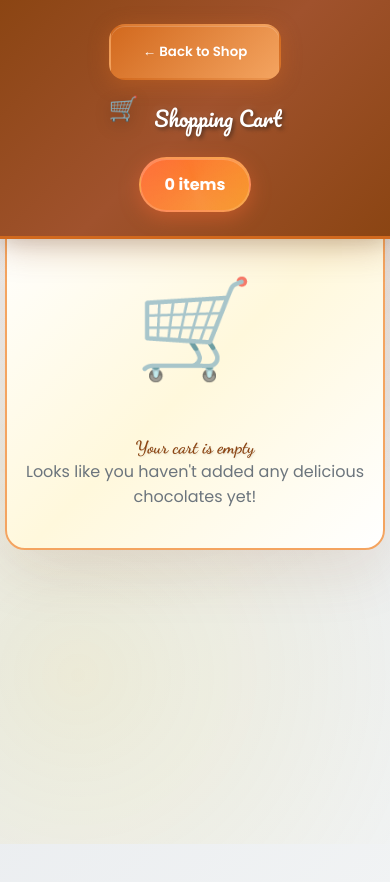
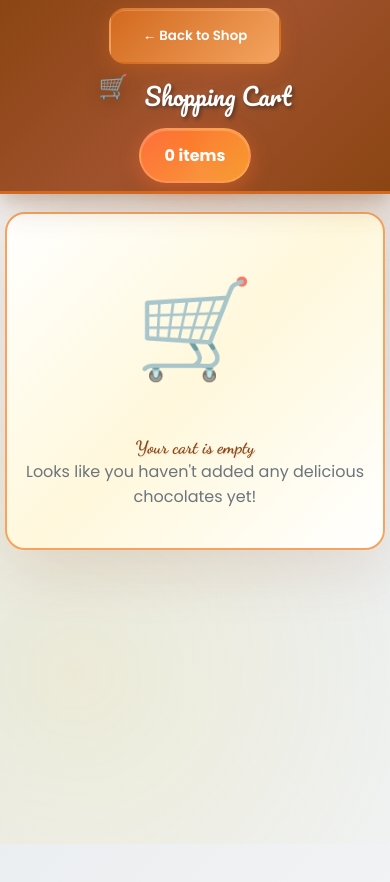
Before and after one commit to ADIR360/CandyBliss-Frontend, a React (Create React App) app: page /cart in a window 390 px wide. Shown: the top 882 px of the page. Built offline with nearby package versions, Linux system fonts and the light colour scheme.

Commit message:
cart css fix

```diff
--- a/src/Pages/Cart.css
+++ b/src/Pages/Cart.css
@@ -66,7 +66,8 @@ body {
 .cart-page-header {
   background: linear-gradient(135deg, var(--primary-brown) 0%, var(--secondary-brown) 50%, #8B4513 100%);
   border-bottom: 3px solid var(--accent-orange);
-  padding: 1.5rem 0;
+  padding: 1rem 0; /* Reduce from 1.5rem */
+  min-height: 80px; /* Add minimum height */
   position: fixed;
   top: 0;
   left: 0;
@@ -106,7 +107,12 @@ body {
 .cart-page-container {
   max-width: 1400px;
   margin: 0 auto;
-  padding: 0 2rem;
+  padding: 0 1rem; /* Reduce from 2rem */
+}
+@media (max-width: 768px) {
+  .cart-page-container {
+    padding: 0 0.5rem;
+  }
 }
 
 .cart-page-header .cart-page-container {
@@ -226,8 +232,8 @@ body {
   display: grid;
   grid-template-columns: 1fr 450px;
   gap: 3rem;
-  margin: 3rem 0;
-  padding-top: 140px;
+  margin: 2rem 0; /* Reduce from 3rem */
+  padding-top: 20px; /* Reduce from 140px - this is handled by container now */
 }
 
 /* ===== ENHANCED CART ITEMS SECTION ===== */
@@ -609,6 +615,12 @@ body {
   top: 160px;
   height: fit-content;
 }
+@media (max-width: 1024px) {
+  .cart-sidebar {
+    position: static;
+    top: auto;
+  }
+}
 
 .cart-order-summary {
   background: linear-gradient(135deg, #fff 0%, var(--cream) 50%, #fff 100%);
@@ -939,52 +951,53 @@ body {
 }
 
 @media (max-width: 768px) {
+  .cart-page-header {
+    padding: 0.8rem 0;
+    min-height: 70px;
+  }
   .cart-page-header .cart-page-container {
     flex-direction: column;
-    gap: 1.2rem;
+    gap: 0.8rem;
     text-align: center;
-    padding: 0 0.5rem;
+    padding: 0 1rem;
   }
   .cart-title-text {
-    font-size: 2rem;
+    font-size: 1.8rem;
   }
   .cart-main-content {
     grid-template-columns: 1fr;
-    gap: 1.2rem;
+    gap: 1.5rem;
     margin: 1rem 0;
-    padding-top: 120px;
+    padding-top: 0; /* Remove extra padding */
   }
-  .cart-items-section, .cart-order-summary {
-    padding: 1.2rem 0.7rem;
+  .cart-sidebar {
+    position: static;
+    margin-top: 0;
+  }
+  .cart-items-section,
+  .cart-order-summary {
+    padding: 1.5rem 1rem;
+    margin: 0 0.5rem;
     border-radius: 16px;
   }
   .cart-item-card {
     flex-direction: column;
-    align-items: flex-start;
-    gap: 1.2rem;
-    padding: 1.2rem 0.7rem;
-    width: 100%;
-    box-sizing: border-box;
-  }
-  .cart-item-image {
-    width: 70px;
-    height: 70px;
-    margin-bottom: 0.5rem;
-  }
-  .cart-item-img {
-    width: 60px;
-    height: 60px;
+    align-items: stretch;
+    gap: 1rem;
+    padding: 1.2rem;
+    margin: 0;
   }
   .cart-item-actions {
     width: 100%;
     justify-content: space-between;
-    flex-wrap: wrap;
+    flex-wrap: nowrap;
     gap: 1rem;
   }
   .cart-items-header {
     flex-direction: column;
     gap: 1rem;
     text-align: center;
+    margin-bottom: 1.5rem;
   }
   .cart-section-title {
     font-size: 1.5rem;
@@ -1009,8 +1022,12 @@ body {
 }
 
 @media (max-width: 480px) {
+  .cart-page-header {
+    padding: 0.5rem 0;
+    min-height: 60px;
+  }
   .cart-title-text {
-    font-size: 1.3rem;
+    font-size: 1.5rem;
   }
   .cart-title-icon {
     font-size: 1.5rem;
@@ -1033,8 +1050,8 @@ body {
     height: 40px;
   }
   .cart-item-card {
-    padding: 0.7rem 0.3rem;
-    gap: 0.7rem;
+    padding: 1rem 0.5rem;
+    gap: 0.8rem;
   }
   .cart-item-actions {
     gap: 0.5rem;
```
